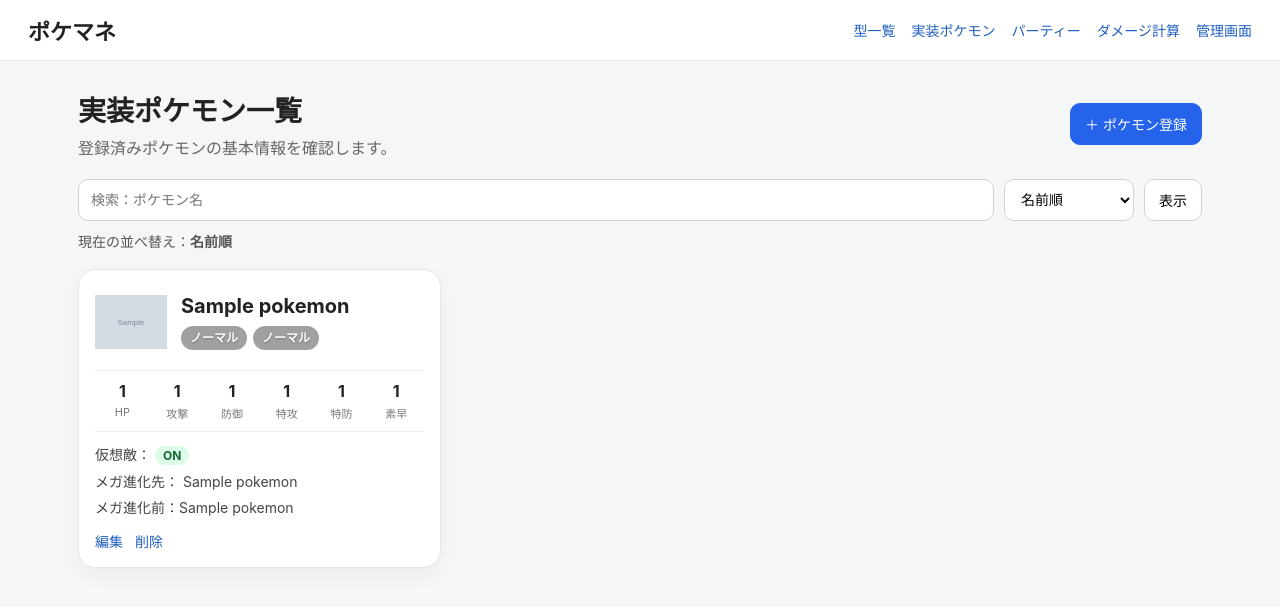
After one commit to Onemoretime-plz/pokemon-manager, a Django app: page /pokemon/ in a window 1280 px wide. The commit adds this page. Shown: the top 607 px of the page. Run offline with Django 5.2, Linux system fonts and the light colour scheme; tables that the repository leaves empty hold one stand-in row (values such as "Sample post"); grey boxes marked "Sample" are stand-in pictures.

Commit message:
Add Pokemon list page

```diff
--- a/pokemane/static/pokemane/css/style.css
+++ b/pokemane/static/pokemane/css/style.css
@@ -274,3 +274,64 @@ a {
 .type-steel { background-color: #60a1b8; }
 .type-fairy { background-color: #ef70ef; }
 .type-unknown { background-color: #777; }
+
+.pokemon-card-grid {
+    display: grid;
+    grid-template-columns: repeat(auto-fill, minmax(310px, 1fr));
+    gap: 18px;
+}
+
+.pokemon-card {
+    background: #ffffff;
+    border: 1px solid #e5e7eb;
+    border-radius: 18px;
+    padding: 16px;
+    box-shadow: 0 8px 20px rgba(0, 0, 0, 0.04);
+}
+
+.pokemon-card-header {
+    display: flex;
+    gap: 14px;
+    align-items: center;
+    margin-bottom: 12px;
+}
+
+.pokemon-title-block h2 {
+    margin: 0;
+    font-size: 20px;
+}
+
+.base-stats-row {
+    display: grid;
+    grid-template-columns: repeat(6, 1fr);
+    text-align: center;
+    padding: 10px 0 4px;
+    border-top: 1px solid #edf0f3;
+    font-weight: 700;
+}
+
+.pokemon-meta {
+    display: grid;
+    gap: 6px;
+    margin-top: 12px;
+    font-size: 14px;
+    color: #444;
+}
+
+.status-badge {
+    display: inline-block;
+    padding: 2px 8px;
+    border-radius: 999px;
+    font-size: 12px;
+    font-weight: 700;
+}
+
+.status-badge.ok {
+    background: #dcfce7;
+    color: #166534;
+}
+
+.status-badge.muted {
+    background: #e5e7eb;
+    color: #555;
+}
--- a/pokemane/templates/pokemane/base.html
+++ b/pokemane/templates/pokemane/base.html
@@ -11,7 +11,7 @@
         <div class="site-title">ポケマネ</div>
         <nav class="site-nav">
             <a href="{% url 'pokemane:set_list' %}">型一覧</a>
-            <a href="#">実装ポケモン</a>
+            <a href="{% url 'pokemane:pokemon_list' %}">実装ポケモン</a>
             <a href="#">パーティー</a>
             <a href="#">ダメージ計算</a>
             <a href="/admin/">管理画面</a>
--- /dev/null
+++ b/pokemane/templates/pokemane/pokemon_list.html
@@ -0,0 +1,115 @@
+{% extends "pokemane/base.html" %}
+
+{% block title %}実装ポケモン一覧 | ポケマネ{% endblock %}
+
+{% block content %}
+<section class="page-heading">
+    <div>
+        <h1>実装ポケモン一覧</h1>
+        <p>登録済みポケモンの基本情報を確認します。</p>
+    </div>
+    <a class="primary-button" href="/admin/pokemane/pokemon/add/">＋ ポケモン登録</a>
+</section>
+
+<form method="get" class="toolbar">
+    <input
+        type="text"
+        name="q"
+        value="{{ query }}"
+        placeholder="検索：ポケモン名"
+        class="search-input"
+    >
+
+    <select name="sort" class="sort-select">
+        {% for value, label in sort_labels.items %}
+            <option value="{{ value }}" {% if sort == value %}selected{% endif %}>
+                {{ label }}
+            </option>
+        {% endfor %}
+    </select>
+
+    <button type="submit" class="secondary-button">表示</button>
+</form>
+
+<div class="current-sort">
+    現在の並べ替え：<strong>{{ sort_label }}</strong>
+</div>
+
+<section class="pokemon-card-grid">
+    {% for card in cards %}
+        {% with pokemon=card.pokemon %}
+        <article class="pokemon-card">
+            <div class="pokemon-card-header">
+                <div class="pokemon-icon-wrap">
+                    {% if pokemon.icon_image %}
+                        <img src="{{ pokemon.icon_image.url }}" alt="{{ pokemon.name }}" class="pokemon-icon">
+                    {% else %}
+                        <div class="pokemon-icon placeholder">No Image</div>
+                    {% endif %}
+                </div>
+
+                <div class="pokemon-title-block">
+                    <h2>{{ pokemon.name }}</h2>
+
+                    <div class="type-row">
+                        <span class="type-badge {{ card.type1_class }}">{{ pokemon.type1 }}</span>
+                        {% if pokemon.type2 %}
+                            <span class="type-badge {{ card.type2_class }}">{{ pokemon.type2 }}</span>
+                        {% endif %}
+                    </div>
+                </div>
+            </div>
+
+            <div class="base-stats-row">
+                <span>{{ pokemon.base_hp }}</span>
+                <span>{{ pokemon.base_attack }}</span>
+                <span>{{ pokemon.base_defense }}</span>
+                <span>{{ pokemon.base_sp_attack }}</span>
+                <span>{{ pokemon.base_sp_defense }}</span>
+                <span>{{ pokemon.base_speed }}</span>
+            </div>
+
+            <div class="stats-label-row">
+                <span>HP</span>
+                <span>攻撃</span>
+                <span>防御</span>
+                <span>特攻</span>
+                <span>特防</span>
+                <span>素早</span>
+            </div>
+
+            <div class="pokemon-meta">
+                <div>
+                    仮想敵：
+                    {% if pokemon.is_virtual_target %}
+                        <span class="status-badge ok">ON</span>
+                    {% else %}
+                        <span class="status-badge muted">OFF</span>
+                    {% endif %}
+                </div>
+
+                <div>
+                    メガ進化先：
+                    {% if pokemon.mega_evolution_pokemon %}
+                        {{ pokemon.mega_evolution_pokemon.name }}
+                    {% else %}
+                        なし
+                    {% endif %}
+                </div>
+
+                {% if pokemon.pre_mega_pokemon %}
+                    <div>メガ進化前：{{ pokemon.pre_mega_pokemon.name }}</div>
+                {% endif %}
+            </div>
+
+            <div class="card-actions">
+                <a href="/admin/pokemane/pokemon/{{ pokemon.id }}/change/">編集</a>
+                <a href="/admin/pokemane/pokemon/{{ pokemon.id }}/delete/">削除</a>
+            </div>
+        </article>
+        {% endwith %}
+    {% empty %}
+        <p>登録済みのポケモンがありません。</p>
+    {% endfor %}
+</section>
+{% endblock %}
--- a/pokemane/urls.py
+++ b/pokemane/urls.py
@@ -5,5 +5,6 @@ from . import views
 app_name = "pokemane"
 
 urlpatterns = [
+    path("pokemon/", views.pokemon_list, name="pokemon_list"),
     path("sets/", views.set_list, name="set_list"),
 ]
--- a/pokemane/views.py
+++ b/pokemane/views.py
@@ -1,8 +1,9 @@
 from django.shortcuts import render
 
-from .models import PokemonSet
+from .models import Pokemon, PokemonSet
 from .services.stats import build_stats_summary
 from .services.type_styles import get_type_class
+
 
 
 SORT_LABELS = {
@@ -108,3 +109,71 @@ def set_list(request):
     }
 
     return render(request, "pokemane/set_list.html", context)
+
+POKEMON_SORT_LABELS = {
+    "name": "名前順",
+    "hp_desc": "HP降順",
+    "hp_asc": "HP昇順",
+    "attack_desc": "こうげき降順",
+    "attack_asc": "こうげき昇順",
+    "defense_desc": "ぼうぎょ降順",
+    "defense_asc": "ぼうぎょ昇順",
+    "sp_attack_desc": "とくこう降順",
+    "sp_attack_asc": "とくこう昇順",
+    "sp_defense_desc": "とくぼう降順",
+    "sp_defense_asc": "とくぼう昇順",
+    "speed_desc": "すばやさ降順",
+    "speed_asc": "すばやさ昇順",
+}
+
+
+def build_pokemon_card_data(pokemon):
+    return {
+        "pokemon": pokemon,
+        "type1_class": get_type_class(pokemon.type1),
+        "type2_class": get_type_class(pokemon.type2) if pokemon.type2 else "",
+    }
+
+
+def pokemon_list(request):
+    query = request.GET.get("q", "").strip()
+    sort = request.GET.get("sort", "name")
+
+    pokemons = Pokemon.objects.select_related(
+        "mega_evolution_pokemon",
+        "pre_mega_pokemon",
+    )
+
+    if query:
+        pokemons = pokemons.filter(name__icontains=query)
+
+    sort_map = {
+        "name": "name",
+        "hp_desc": "-base_hp",
+        "hp_asc": "base_hp",
+        "attack_desc": "-base_attack",
+        "attack_asc": "base_attack",
+        "defense_desc": "-base_defense",
+        "defense_asc": "base_defense",
+        "sp_attack_desc": "-base_sp_attack",
+        "sp_attack_asc": "base_sp_attack",
+        "sp_defense_desc": "-base_sp_defense",
+        "sp_defense_asc": "base_sp_defense",
+        "speed_desc": "-base_speed",
+        "speed_asc": "base_speed",
+    }
+
+    order_by = sort_map.get(sort, "name")
+    pokemons = pokemons.order_by(order_by, "name")
+
+    cards = [build_pokemon_card_data(pokemon) for pokemon in pokemons]
+
+    context = {
+        "cards": cards,
+        "query": query,
+        "sort": sort,
+        "sort_label": POKEMON_SORT_LABELS.get(sort, "名前順"),
+        "sort_labels": POKEMON_SORT_LABELS,
+    }
+
+    return render(request, "pokemane/pokemon_list.html", context)
```
